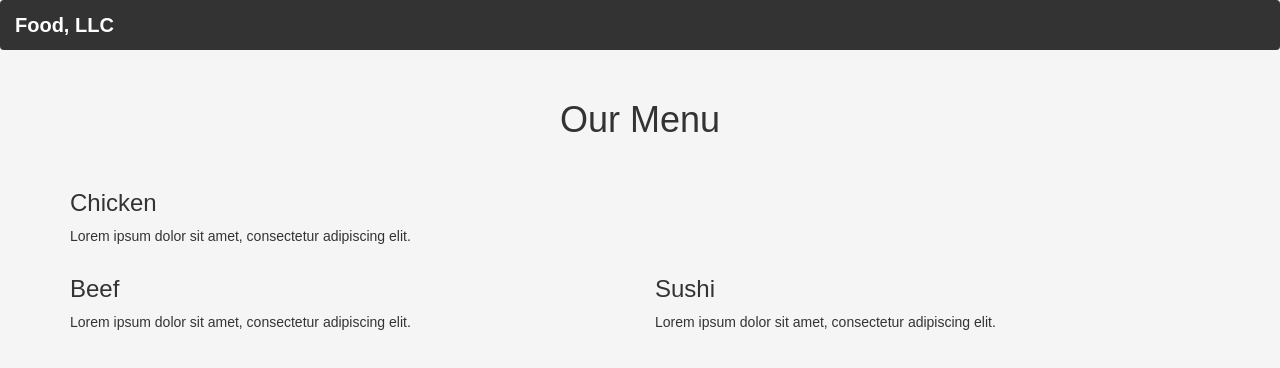
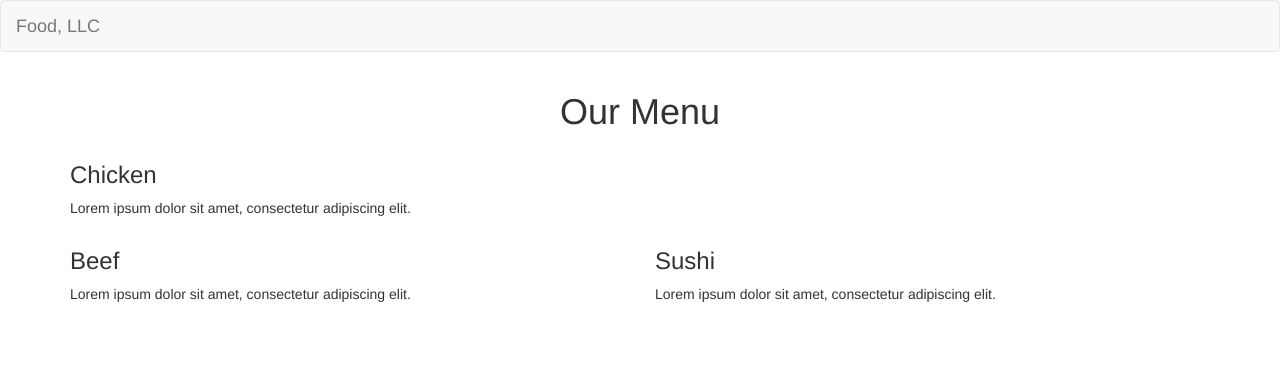
Before and after one commit to shk97/module3-solution, a plain HTML site: page index.html in a window 1280 px wide. Drawn offline with nearby package versions, Linux system fonts and the light colour scheme; files that its build step writes are made by us from their sources; files whose address does not match are found by name.

Commit message:
index.html

```diff
--- a/index.html
+++ b/index.html
@@ -7,7 +7,7 @@
     <!-- Bootstrap CSS -->
     <link rel="stylesheet" href="https://maxcdn.bootstrapcdn.com/bootstrap/3.3.7/css/bootstrap.min.css">
     <!-- Custom CSS -->
-    <link rel="stylesheet" href="css/theme.css">
+    <link rel="stylesheet" href="styles.css">
 </head>
 <body>
 
```
